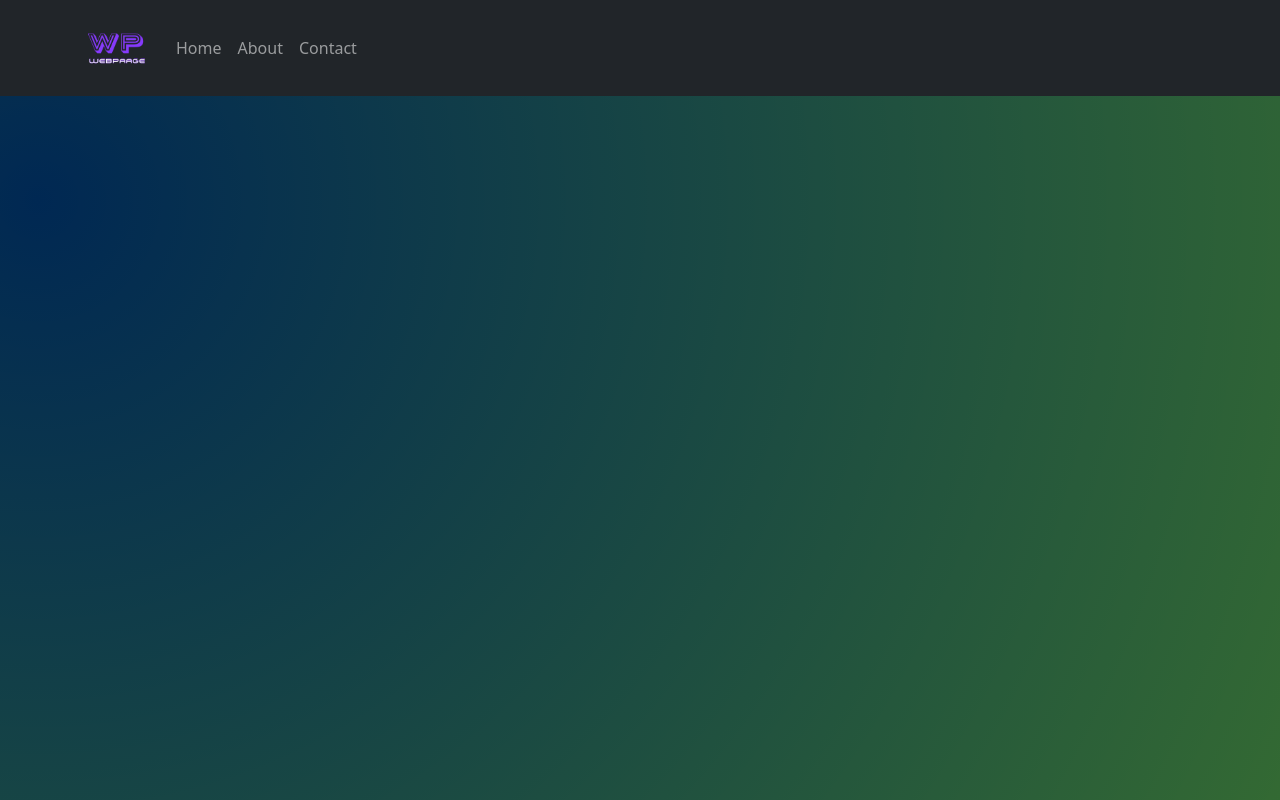
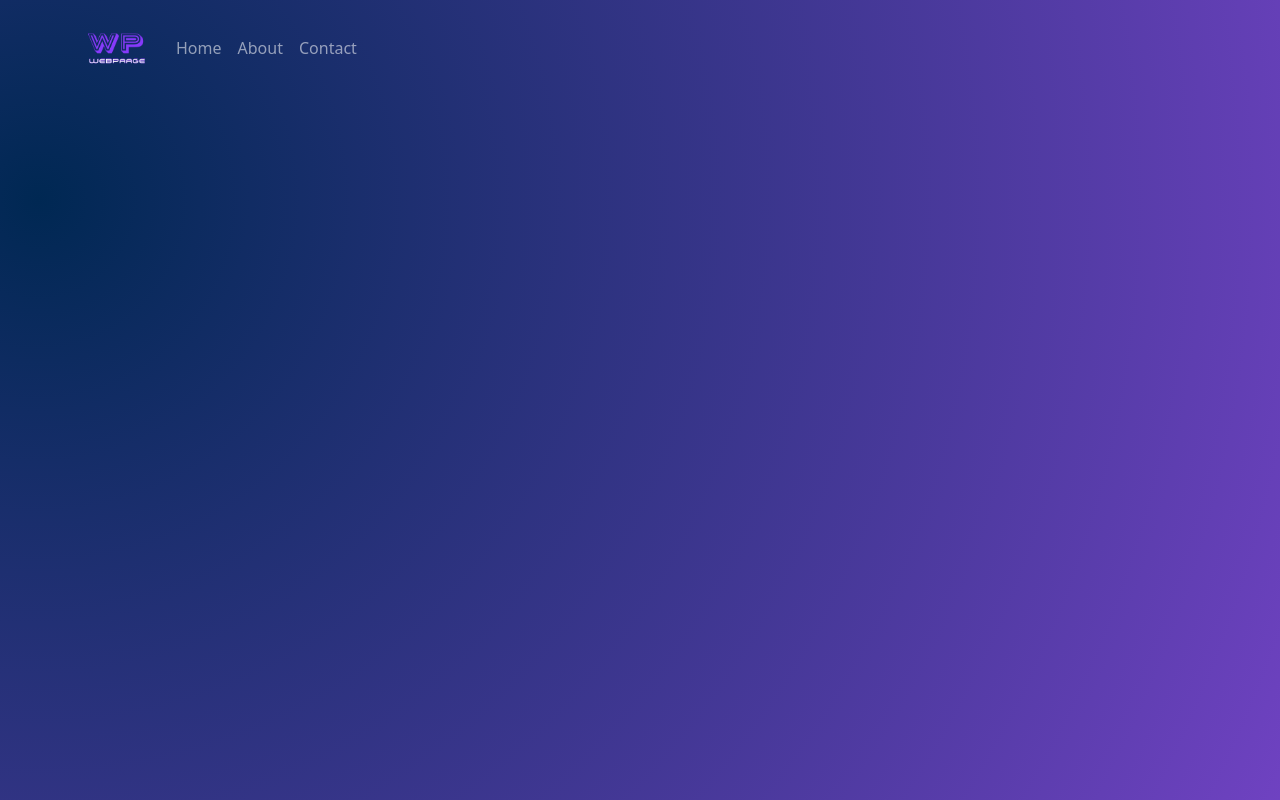
Before and after one commit to vaibhava17/project-wp, a React (Create React App) app: page / in a window 1280 px wide. Built offline with nearby package versions, Linux system fonts and the light colour scheme.

Commit message:
bg color

```diff
--- a/src/Components/AppNav/AppNav.jsx
+++ b/src/Components/AppNav/AppNav.jsx
@@ -1,15 +1,13 @@
 import React from "react";
-import { Navbar, Nav, NavDropdown, Image } from "react-bootstrap";
+import { Navbar, Nav, NavDropdown, Image, Container } from "react-bootstrap";
 import logo from "../../Assets/images/logo/logo.png";
 // import navcss from "./AppNav.module.css";
 
 const AppNav = (props) => {
-
   return (
     <>
-
-         <Navbar collapseOnSelect expand="lg" bg="dark" variant="dark">
-         <div className="container"  >
+      <Navbar collapseOnSelect expand="lg" bg="transparent" variant="dark">
+        <Container>
           <Navbar.Brand href="#home">
             <img src={logo} width="70" height="70" alt="logo" />
           </Navbar.Brand>
@@ -19,14 +17,11 @@ const AppNav = (props) => {
               <Nav.Link href="#features">Home</Nav.Link>
               <Nav.Link href="#pricing">About</Nav.Link>
               <Nav.Link href="#deets">Contact</Nav.Link>
-                        <Nav.Link eventKey={2} href="#memes">
-
-                        </Nav.Link>
+              <Nav.Link eventKey={2} href="#memes"></Nav.Link>
             </Nav>
           </Navbar.Collapse>
-                </div>
+        </Container>
       </Navbar>
-
     </>
   );
 };
--- a/src/index.css
+++ b/src/index.css
@@ -1,40 +1,57 @@
 body {
   margin: 0;
-  font-family: -apple-system, BlinkMacSystemFont, 'Segoe UI', 'Roboto', 'Oxygen',
-    'Ubuntu', 'Cantarell', 'Fira Sans', 'Droid Sans', 'Helvetica Neue',
+  font-family: -apple-system, BlinkMacSystemFont, "Segoe UI", "Roboto", "Oxygen",
+    "Ubuntu", "Cantarell", "Fira Sans", "Droid Sans", "Helvetica Neue",
     sans-serif;
   -webkit-font-smoothing: antialiased;
   -moz-osx-font-smoothing: grayscale;
 }
 
 code {
-  font-family: source-code-pro, Menlo, Monaco, Consolas, 'Courier New',
+  font-family: source-code-pro, Menlo, Monaco, Consolas, "Courier New",
     monospace;
 }
 
-:root{
+:root {
   --prime-color: #6f42c1;
 }
 
-body{
+body {
   height: 100vh;
-  background: linear-gradient(var(--prime-color), blue);
   background-repeat: no-repeat;
 
+  /* ff 3.6+ */
+  background: -moz-radial-gradient(
+    circle at 3% 25%,
+    rgba(0, 40, 83, 1) 0%,
+    var(--prime-color) 100%
+  );
 
-    /* ff 3.6+ */
-    background:-moz-radial-gradient(circle at 3% 25%, rgba(0, 40, 83, 1) 0%, rgba(0, 68, 0, 0.8) 100%);
+  /* safari 5.1+,chrome 10+ */
+  background: -webkit-radial-gradient(
+    circle at 3% 25%,
+    rgba(0, 40, 83, 1) 0%,
+    var(--prime-color) 100%
+  );
 
-    /* safari 5.1+,chrome 10+ */
-    background:-webkit-radial-gradient(circle at 3% 25%, rgba(0, 40, 83, 1) 0%, rgba(0, 68, 0, 0.8) 100%);
+  /* opera 11.10+ */
+  background: -o-radial-gradient(
+    circle at 3% 25%,
+    rgba(0, 40, 83, 1) 0%,
+    var(--prime-color) 100%
+  );
 
-    /* opera 11.10+ */
-    background:-o-radial-gradient(circle at 3% 25%, rgba(0, 40, 83, 1) 0%, rgba(0, 68, 0, 0.8) 100%);
+  /* ie 10+ */
+  background: -ms-radial-gradient(
+    circle at 3% 25%,
+    rgba(0, 40, 83, 1) 0%,
+    var(--prime-color) 100%
+  );
 
-    /* ie 10+ */
-    background:-ms-radial-gradient(circle at 3% 25%, rgba(0, 40, 83, 1) 0%, rgba(0, 68, 0, 0.8) 100%);
-
-    /* global 92%+ browsers support */
-    background:radial-gradient(circle at 3% 25%, rgba(0, 40, 83, 1) 0%, rgba(0, 68, 0, 0.8) 100%);
-
+  /* global 92%+ browsers support */
+  background: radial-gradient(
+    circle at 3% 25%,
+    rgba(0, 40, 83, 1) 0%,
+    var(--prime-color) 100%
+  );
 }
```
Lines whose indentation alone changed are shown as unchanged.
